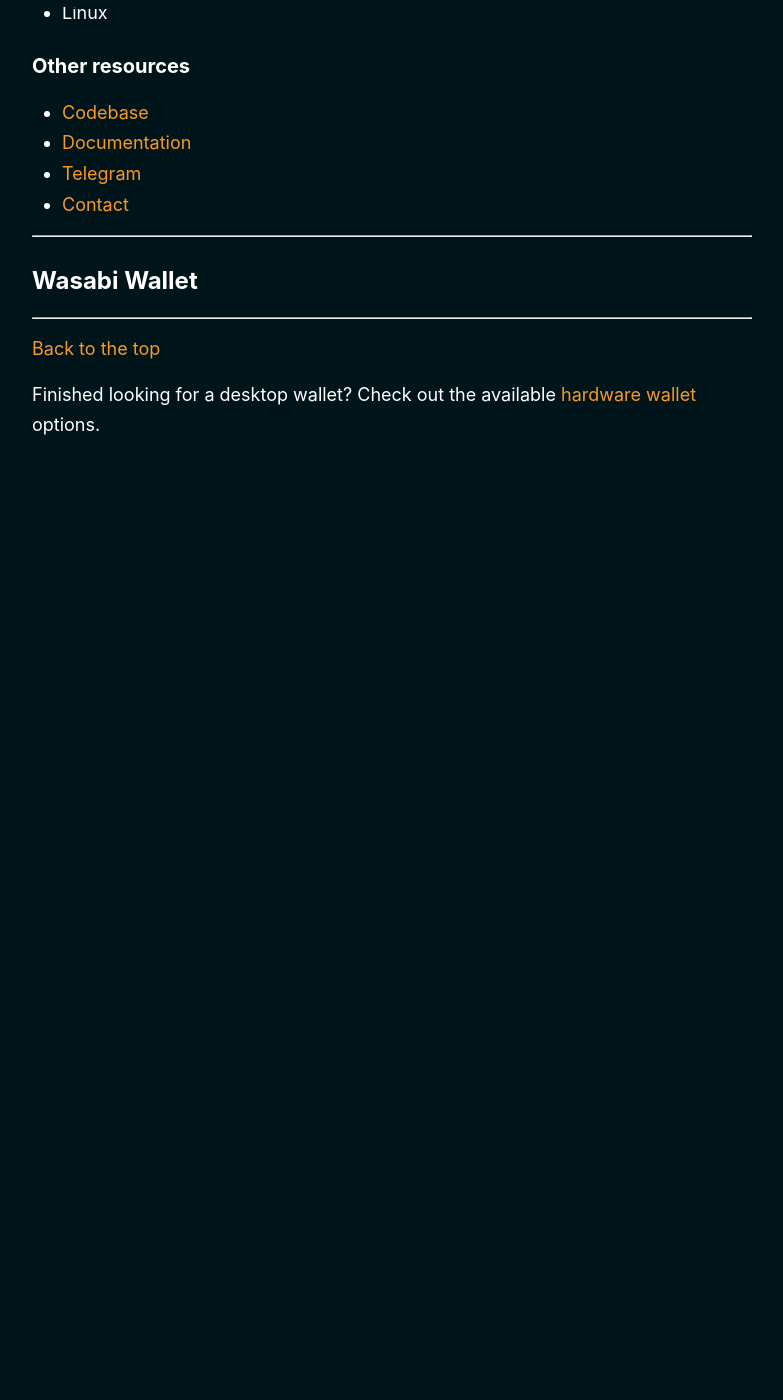
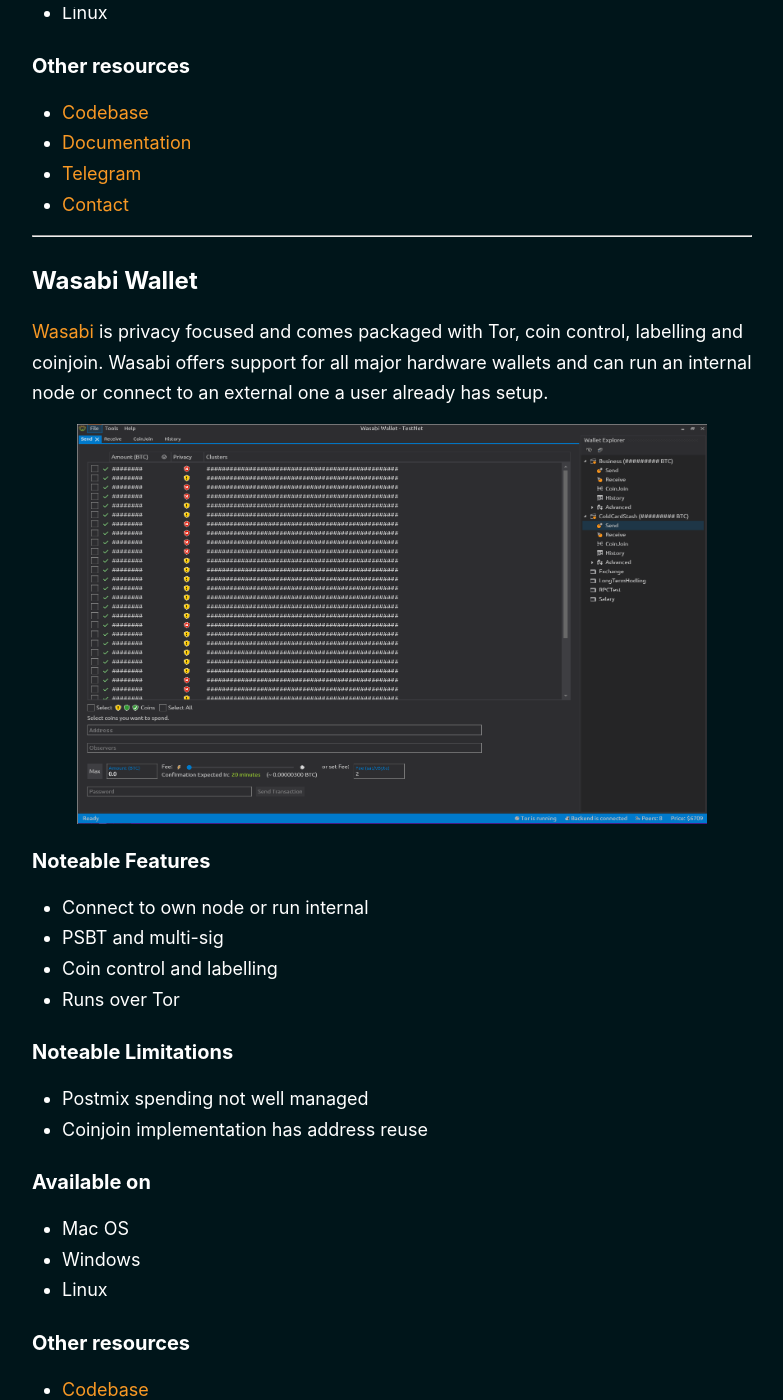
Before and after one commit to BitcoinQnA/bitcoin-wallet-guide, a Jekyll site: the page built from _pages/desktop.md, in a window 1280 px wide and 1400 px high, scrolled down 9636 px. Shown: the whole window, without its empty margins (248-1031 px from the left). Built offline with Jekyll 4.4.1, drawn with Linux system fonts in a browser that asks for light colours; before the commit the page ends 10266 px from its top, so only the background shows below that; some of the changed text lies outside the part shown.

Commit message:
Update desktop.md

```diff
--- a/_pages/desktop.md
+++ b/_pages/desktop.md
@@ -216,7 +216,30 @@ Desktop wallets offer more usability and often, a greater feature set when compa
 
 ## Wasabi Wallet
 
+[Wasabi](https://wasabiwallet.io/) is privacy focused and comes packaged with Tor, coin control, labelling and coinjoin. Wasabi offers support for all major hardware wallets and can run an internal node or connect to an external one a user already has setup.
 
+<img src="https://raw.githubusercontent.com/BitcoinQnA/bitcoin-wallet-guide/master/images/Send.png" class=responsive width="630" height="400" maxheight="450">
+
+### Noteable Features
+* Connect to own node or run internal
+* PSBT and multi-sig
+* Coin control and labelling
+* Runs over Tor
+
+### Noteable Limitations
+* Postmix spending not well managed
+* Coinjoin implementation has address reuse
+
+### Available on
+* Mac OS
+* Windows
+* Linux
+
+### Other resources
+* [Codebase](https://github.com/zkSNACKs/WalletWasabi/)
+* [Documentation](https://docs.wasabiwallet.io/)
+* [Telegram](https://t.me/WasabiWallet)
+* [Setup Video](https://youtu.be/kocEpndQcsg)
 
 ***
 
```
